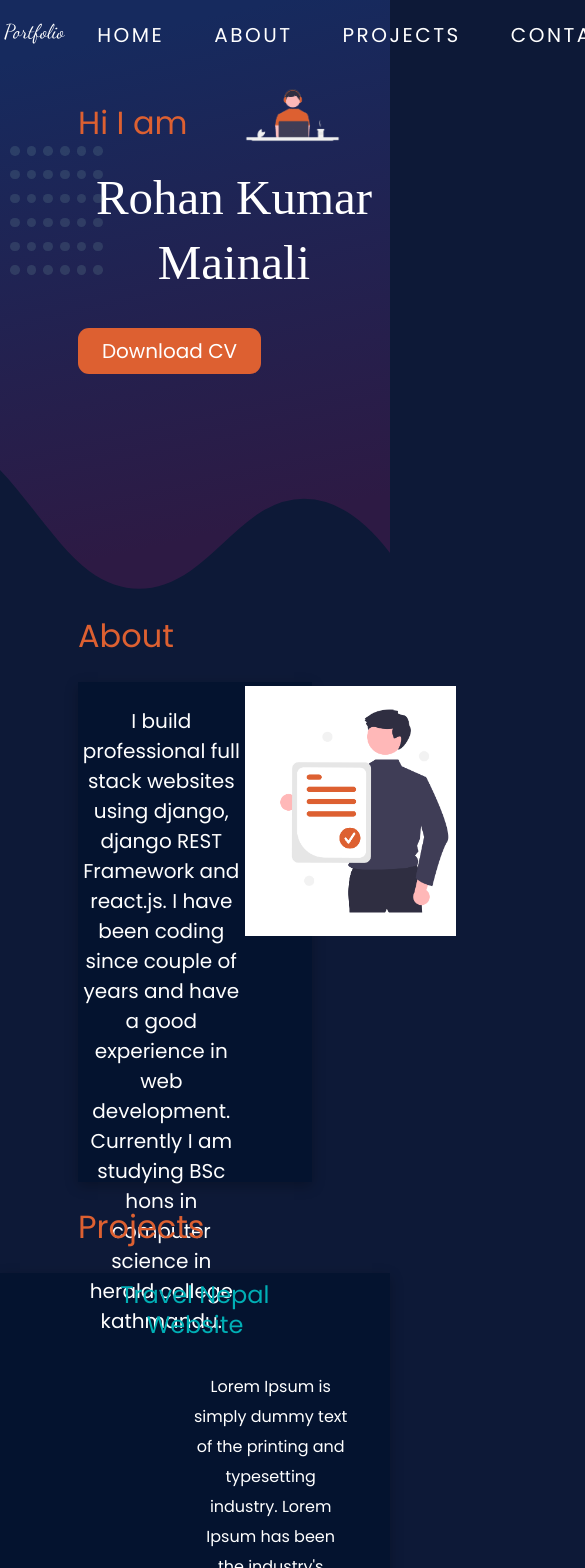
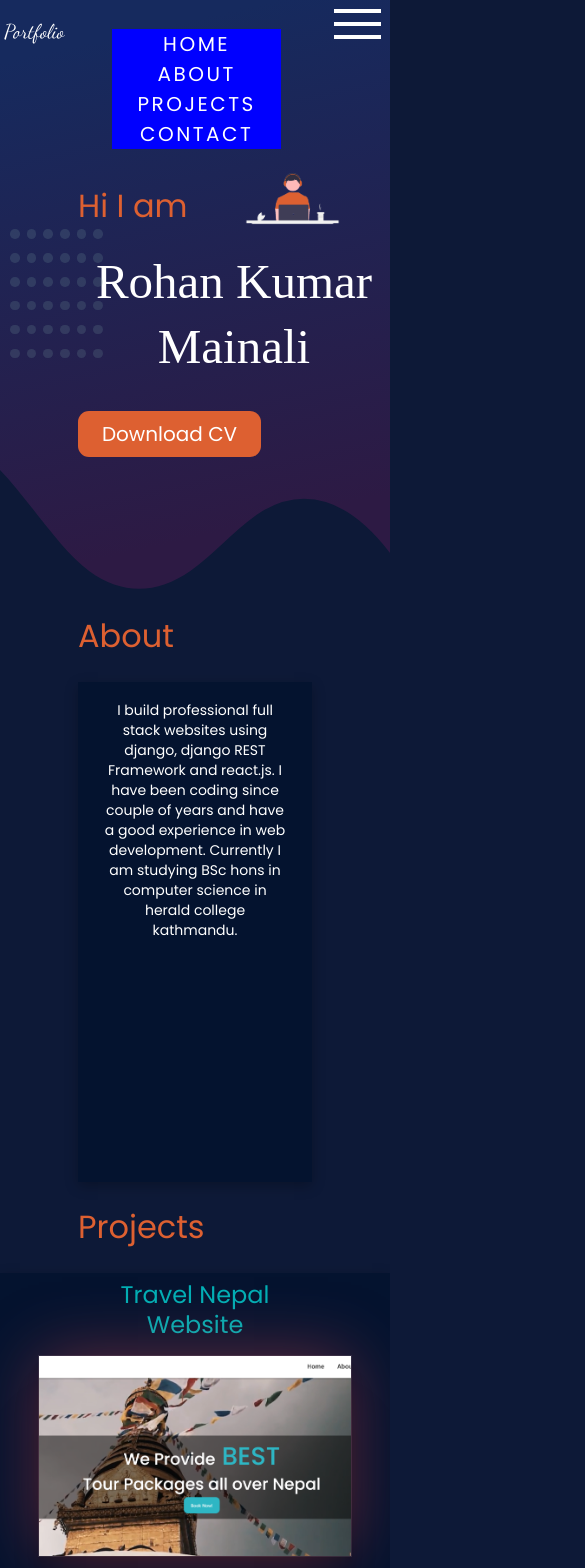
Before and after one commit to RohanKumarMainali/portfolio-website, a React (Create React App) app in the folder front/: page / in a window 390 px wide. Shown: the top 1568 px of the page, 585 px wide, since content can reach past the window. Built offline with nearby package versions, Linux system fonts and the light colour scheme.

Commit message:
Responsive

```diff
--- a/front/src/Components/About.module.css
+++ b/front/src/Components/About.module.css
@@ -43,3 +43,17 @@ line-height: 30px;
 
 color: #FFFFFF;
 }
+@media screen and (max-width:500px){
+    .aboutImg{
+    display:none;
+    }
+
+.paragraph{
+font-weight: 400;
+width:80%;
+font-size: 14px;
+line-height: 20px;
+
+color: #FFFFFF;
+}
+}
--- a/front/src/Components/Contact.js
+++ b/front/src/Components/Contact.js
@@ -27,6 +27,7 @@ function Contact(){
 
 return(
 <>
+<div className={ContactStyle.main}>
         <h1 className={ContactStyle.heading}>Contact</h1>
         <h2 className={ContactStyle.smallHeader}>Let's get in touch</h2>
         <div className={ContactStyle.container}>
@@ -51,6 +52,8 @@ return(
     <button className={ContactStyle.submitBtn} onClick={sendEmail}>Submit</button>
     </div>
 
+    </div>
+
 
 </>
 )
--- a/front/src/Components/Contact.module.css
+++ b/front/src/Components/Contact.module.css
@@ -49,7 +49,22 @@ color: #DD6031;
     margin-bottom:2%;
 
 }
+.main{
+
+margin-top:0%;
+}
 
 .smallHeader{
 color: white;
 }
+
+@media screen and (max-width:500px){
+
+    .main{
+    margin-top:100%;
+    }
+    .form{
+    width:100%;
+    }
+
+}
--- a/front/src/Components/Navbar.js
+++ b/front/src/Components/Navbar.js
@@ -25,13 +25,22 @@ return(
     <a href="/#">Portfolio</a>
     </ul>
     </div>
+
     <div className={Style.right}>
-    <ul>
-    <a href="/#">Home</a>
-    <a href="/#"  className={Style.about} >About</a>
-    <a href="/#">Projects</a>
-    <a href="/#">Contact</a>
+    <ul className={Style.items}>
+    <li className={Style.item}><a href="/#">Home</a></li>
+    <li className={Style.item}><a href="/#"  className={Style.about} >About</a></li>
+    <li className={Style.item}><a href="/#">Projects</a></li>
+    <li className={Style.item}><a href="/#">Contact</a></li>
+
     </ul>
+
+    </div>
+
+    <div className={Style.hamburger}>
+    <div className={Style.hamItem}></div>
+    <div className={Style.hamItem}></div>
+    <div className={Style.hamItem}></div>
     </div>
     </div>
 
--- a/front/src/Components/Navbar.module.css
+++ b/front/src/Components/Navbar.module.css
@@ -5,6 +5,7 @@
 .right,.logo{
 padding:1%;
 }
+
 .logo a{
 color: white;
     font-size: 20px;
@@ -29,4 +30,50 @@ color: white;
     margin: auto;
     display: flex;
     justify-content: space-between;
+
 }
+
+.hamburger{
+display:none;
+height:25px;
+
+}
+
+.hamItem{
+    width: 47px;
+    height: 4px;
+    margin:9px;
+    background: white;
+}
+
+.items{
+    display: flex;
+    position:relative;
+
+}
+.items li{
+    text-decoration:none;
+    list-style-type:none;
+}
+@media screen and (max-width:900px){
+        .right a{
+        flex-direction: column;
+        }
+        .items{
+
+                flex-direction: column;
+                background: blue;
+                margin: auto;
+                margin-top: 15%;
+        }
+        .item{
+        margin: auto;
+        text-align: center;
+        }
+
+        .hamburger{
+        display: block;
+        }
+
+
+}
--- a/front/src/Components/Projects.module.css
+++ b/front/src/Components/Projects.module.css
@@ -55,7 +55,6 @@ display:flex;
 
 .left{
 color: white;
-max-width:50%;
 width: 50%;
 font-family: 'Poppins';
 font-style: normal;
@@ -79,3 +78,29 @@ margin:auto;
 padding:2%;
 color: #00AFB5;
 }
+
+@media screen and (max-width:500px){
+    .description{
+
+
+        flex-direction: column;
+}
+
+.right{
+    width:100%;
+    height:200px;
+}
+.travelWebsiteImage{
+max-width:100%;
+height:200px;
+object-fit: cover;
+
+}
+.left{
+width:100%;
+font-size: 14px;
+line-height: 20px;
+color: #FFFFFF;
+}
+
+}
--- a/front/src/Components/Style.css
+++ b/front/src/Components/Style.css
@@ -4,6 +4,10 @@ padding:0;
 
 body{
 background: #0D1937;
+
+}
+body{
+ overflow-x: hidden;
 }
 
 .custom-shape-divider-bottom-1653105854 {
```
